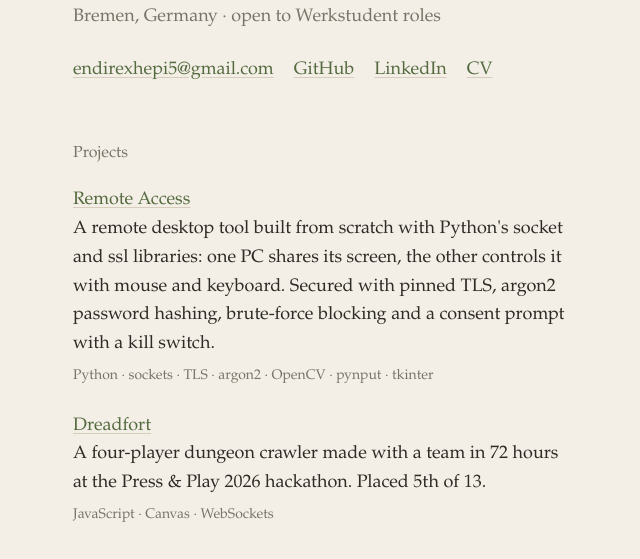
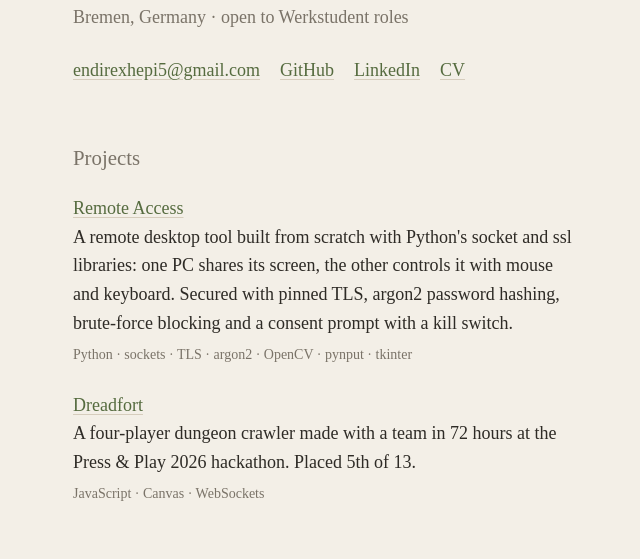
Before and after one commit to Endi-Rexhepi/endi-rexhepi.github.io, a plain HTML site: page index.html in a window 1280 px wide. Shown: the part 206-765 px from the top of the page, without its empty margins (315-955 px from the left). Drawn offline with Linux system fonts and the light colour scheme.

Commit message:
Fix UI of personal website

```diff
--- a/index.html
+++ b/index.html
@@ -31,7 +31,7 @@
     margin: 0;
     background: var(--bg);
     color: var(--text);
-    font-family: Charter, "Bitstream Charter", "Iowan Old Style", "Palatino Linotype", Georgia, serif;
+    font-family: "Times New Roman", Times, serif;
     font-size: 18px;
     line-height: 1.6;
     -webkit-text-size-adjust: 100%;
@@ -50,7 +50,7 @@
   }
 
   h2 {
-    font-size: 1rem;
+    font-size: 1.3rem;
     font-weight: normal;
     color: var(--muted);
     margin: 3.5rem 0 1.25rem;
```
